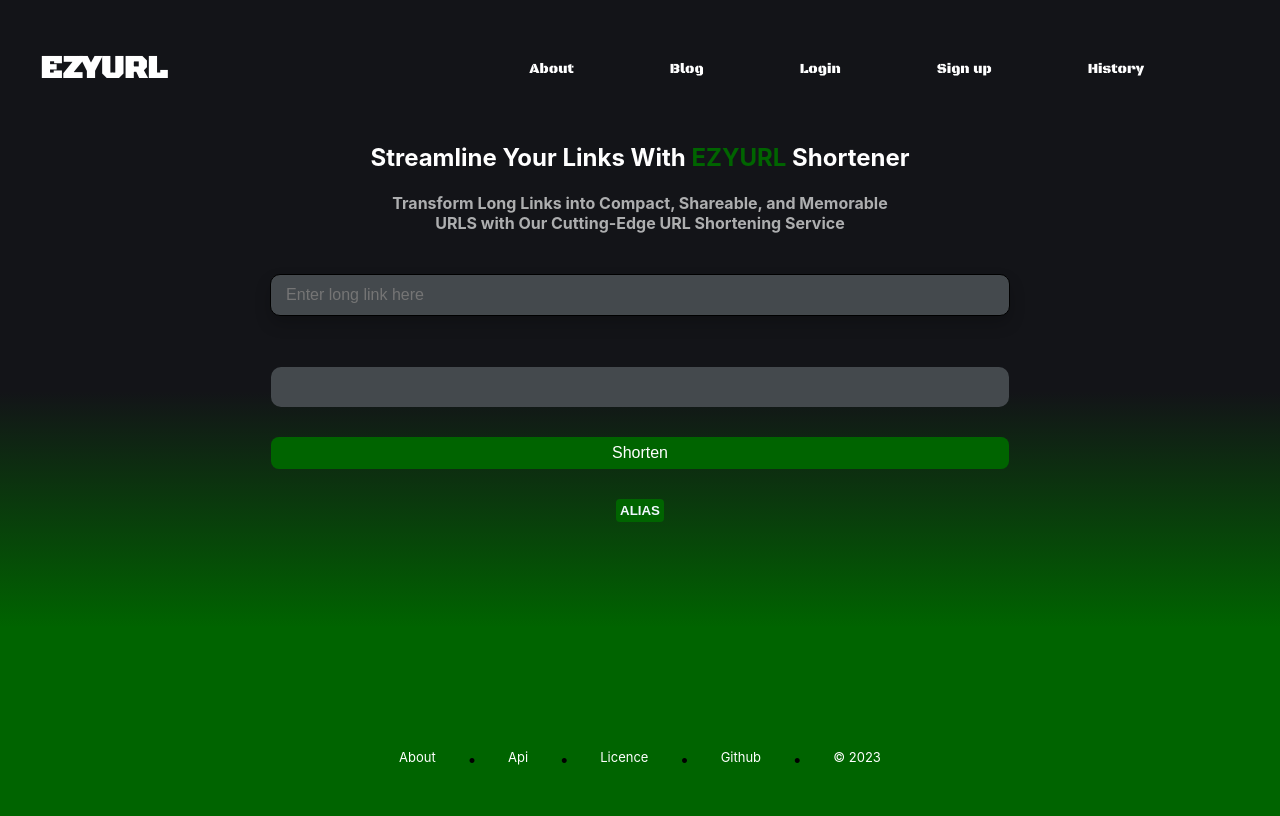
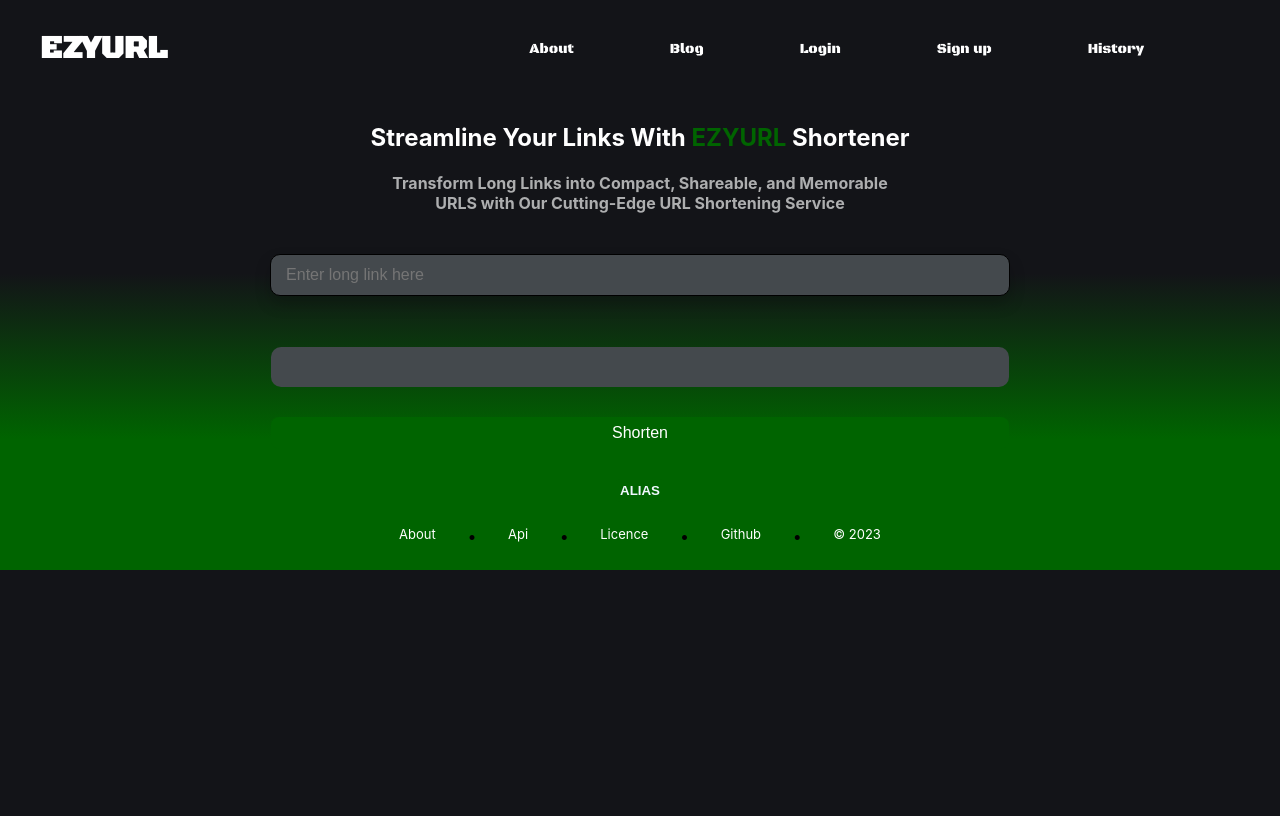
Before and after one commit to Bigizic/EzyShortner, a Flask app: page / in a window 1280 px wide. After the commit the page ends 570 px from the top, so only its background shows below. Run offline with Flask 2, Linux system fonts and the light colour scheme; some libraries are stand-ins or nearby versions.

Commit message:
Update styles

```diff
--- a/v2/app/static/styles/homepage.css
+++ b/v2/app/static/styles/homepage.css
@@ -1,10 +1,3 @@
-/* CSS Reset */
-* {
-
-    padding: 0;
-
-}
-
 body {
     background: rgb(19, 20, 24);
     background: linear-gradient(
@@ -15,7 +8,7 @@ body {
     font-family: apple-system, BlinkMacSystemFont, Segoe UI, Roboto, Helvetica Neue, Arial, Noto Sans, Liberation Sans, sans-serif, Apple Color Emoji, Segoe UI Emoji, Segoe UI Symbol, Noto Color Emoji;
     display: flex;
     flex-direction: column;
-    min-height: 100vh;
+
 }
 
 .information a {
@@ -23,9 +16,6 @@ text-decoration: none;
 }
 .label_user_input, .label_user_output {
     color: red;
-}
-header {
-    margin-top: 20px;
 }
 header h1 {
     color: #fff;
```
